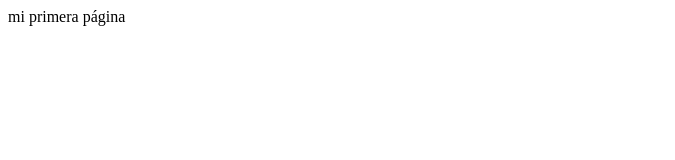
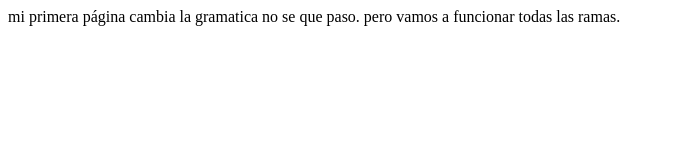
Before and after one commit to jclaros79/prueba1, a plain HTML site: page index.html in a window 1280 px wide. Shown: the whole page, without its empty margins (0-675 px from the left). Drawn offline with Linux system fonts and the light colour scheme.

Commit message:
agregar nueva linea

```diff
--- a/index.html
+++ b/index.html
@@ -7,5 +7,7 @@
 	</head>
 	<body>
 		mi primera página
+		cambia la gramatica
+		no se que paso.  pero vamos a funcionar todas las ramas.
 	</body>
 </html>
```
